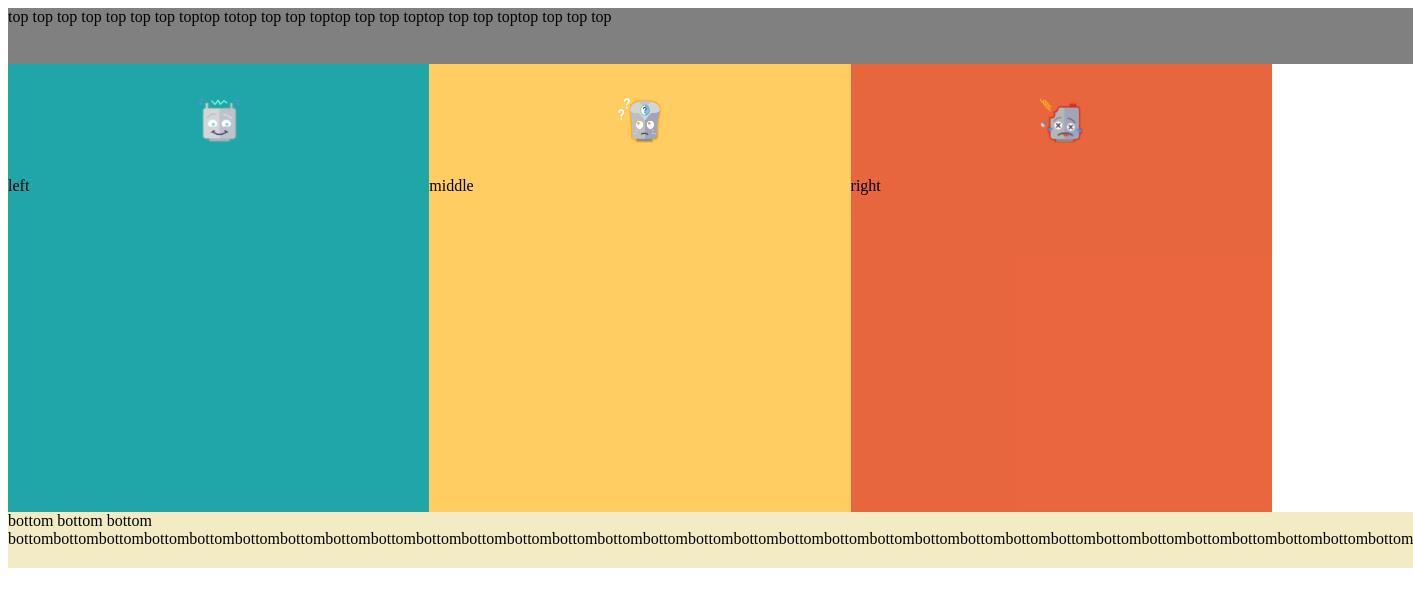
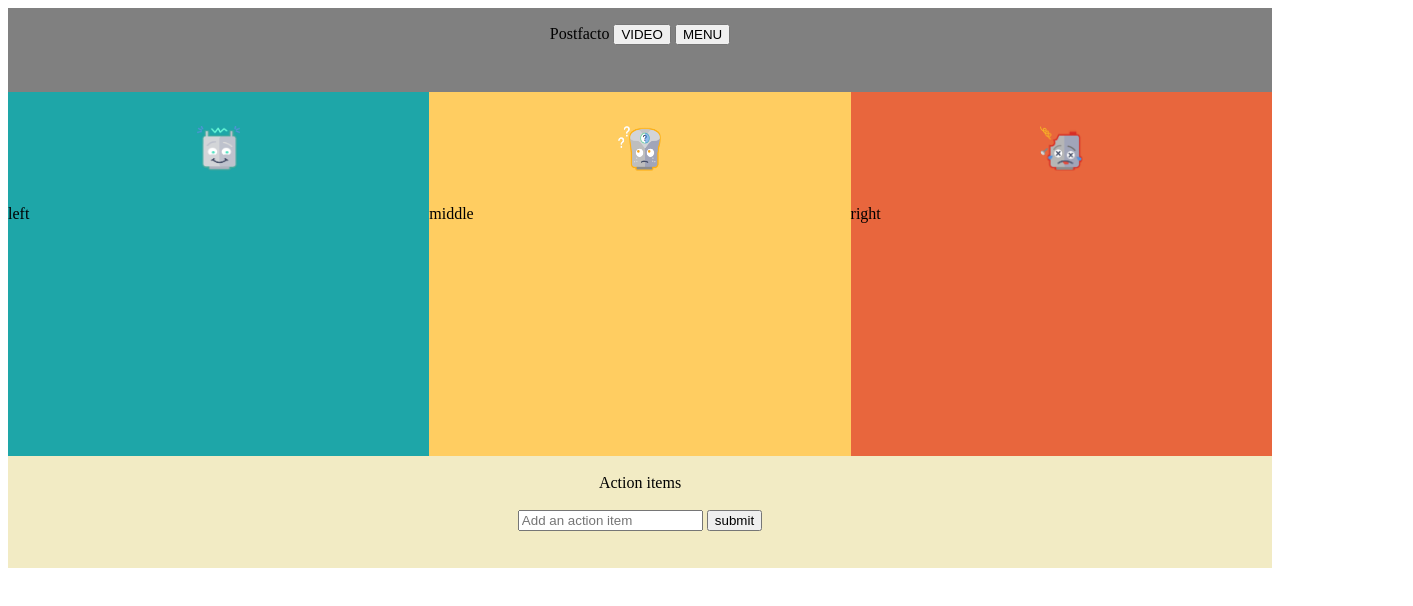
Before and after one commit to specialjack2/Jack_Damo.github.io, a plain HTML site: page index.html in a window 1280 px wide. Shown: the whole page, 1413 px wide, since content can reach past the window. Drawn offline with Linux system fonts and the light colour scheme.

Commit message:
task1_5th

```diff
--- a/index.html
+++ b/index.html
@@ -4,8 +4,16 @@
   </head>
 
   <body class="container">
-    <div class="top">
-      top top top top top top top toptop totop top top toptop top top toptop top top toptop top top top
+    <div class="top" >
+      <!--怎么把"Postfacto"居中显示,但是video和mune靠右?-->
+      <p style="text-align:center">
+        Postfacto
+        <button id="video_btn">VIDEO</button>
+        <button id="mune_btn">MENU</button>
+      </p>
+
+
+
     </div>
 
     <div class="left">
@@ -29,8 +37,14 @@
       right
     </div>
 
-    <div class="bottom">
-      bottom bottom bottom bottombottombottombottombottombottombottombottombottombottombottombottombottombottombottombottombottombottombottombottombottombottombottombottombottombottombottombottombottombottombottom
+    <div class="bottom" style="text-align:center">
+      <br>
+      Action items
+      <br><br>
+      <form action="#">
+        <input type="text" placeholder="Add an action item">  <input type="submit" value="submit">
+      </form>
+
     </div>
   </body>
   <!--write a foot and make header up, make available into small size auto-->
--- a/styles/style.css
+++ b/styles/style.css
@@ -3,12 +3,13 @@
         height: 70%;
         display: grid;
         grid-template-columns: 33.33% 33.33% 33.33%;
-        grid-template-rows: 10% 80% 10%;
+        grid-template-rows: 15% 65% 20%;
     }
 
     .top{
         background: gray;
         grid-column: 1 / 6;
+
     }
 
 
```
